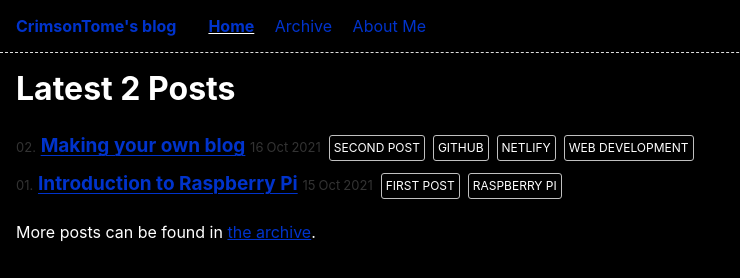
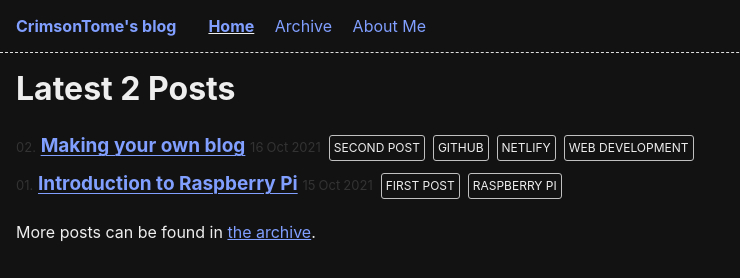
Before and after one commit to CrimsonTome/crimsontome.com, an Eleventy site: page index.njk in a window 1280 px wide. Shown: the whole page, without its empty margins (0-740 px from the left). Built offline with nearby package versions, Linux system fonts and the light colour scheme; Eleventy itself is replaced by a stand-in of ours; files that its build step writes are made by us from their sources.

Commit message:
Update index.css

```diff
--- a/css/index.css
+++ b/css/index.css
@@ -21,8 +21,8 @@ body {
   font-family: -apple-system, system-ui, sans-serif;
   /*color: var(--darkgray);
   background-color: var(--white);*/
-  color: var(--white);
-  background-color: var(--black);
+  color: #eee;
+  background-color: #121212;
 }
 p:last-child {
   margin-bottom: 0;
@@ -38,11 +38,11 @@ p,
 }
 a[href] {
   /*color: var(--blue);*/
-  color: #0033cc;
+  color: #809fff;
 }
 a[href]:visited {
   /*(color: var(--navy);*/
-  color: #0033cc;
+  color: #809fff;
 }
 main {
   padding: 1rem;
```
